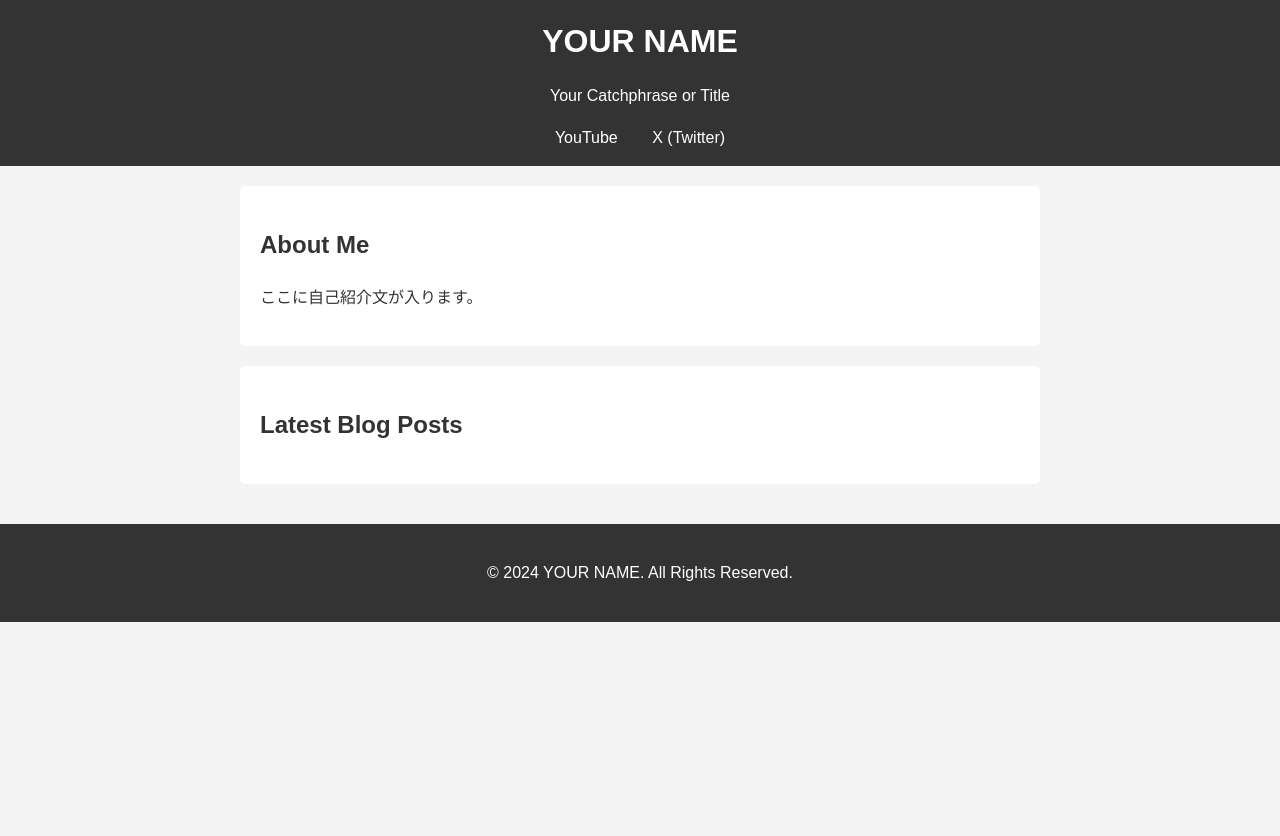
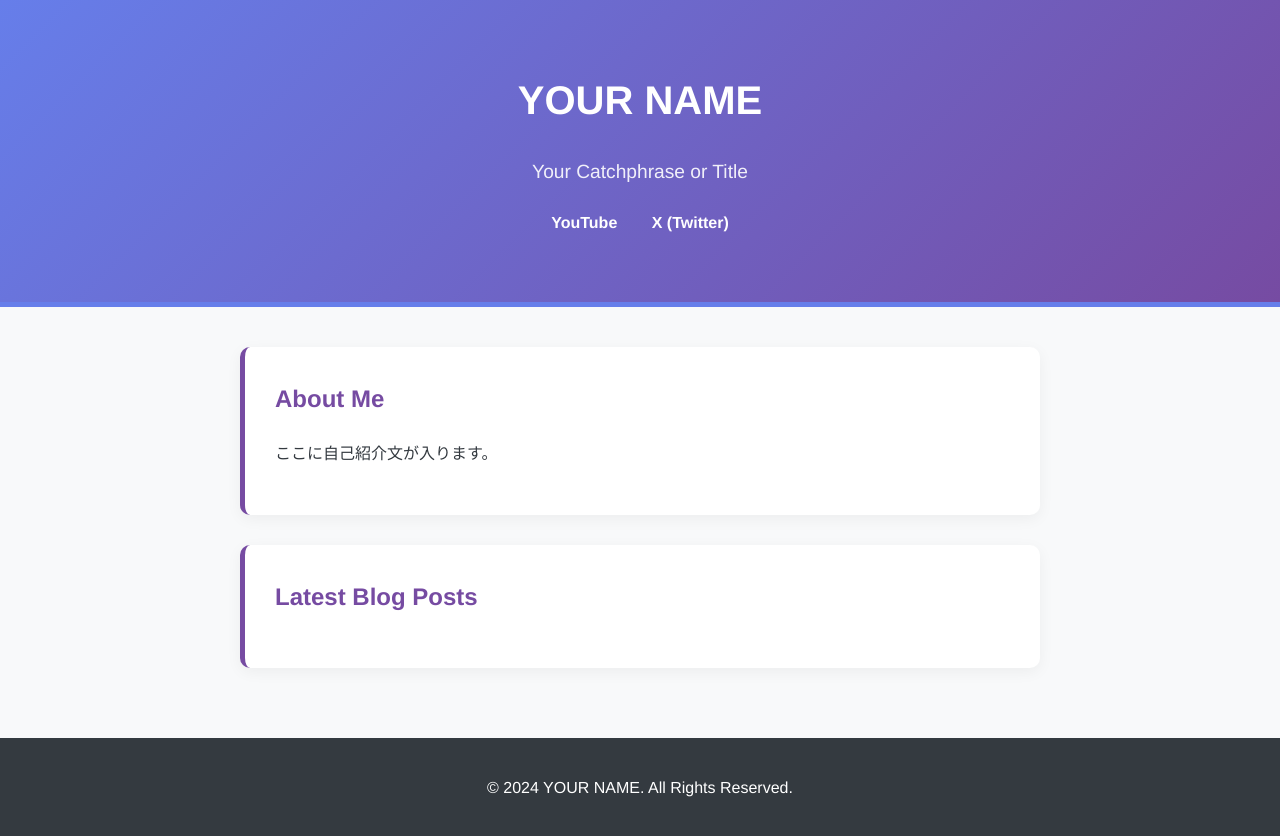
Before and after one commit to myGit-man/my-lp, a website with bundled scripts: page index.html in a window 1280 px wide. Before the commit the page ends 800 px from the top, so only its background shows below. Built offline with nearby package versions, Linux system fonts and the light colour scheme.

Commit message:
Update site design

```diff
--- a/style.css
+++ b/style.css
@@ -1,55 +1,96 @@
+/* 全体のスタイル */
 body {
-    font-family: sans-serif;
-    line-height: 1.6;
+    font-family: 'Helvetica Neue', Arial, 'Hiragino Kaku Gothic ProN', 'Hiragino Sans', Meiryo, sans-serif;
+    line-height: 1.8;
     margin: 0;
     padding: 0;
-    background: #f4f4f4;
-    color: #333;
+    background-color: #f8f9fa; /* 少し落ち着いた背景色 */
+    color: #343a40;
 }
 
+/* ヘッダー */
 header {
-    background: #333;
     color: #fff;
-    padding: 1rem 0;
+    padding: 4rem 2rem;
     text-align: center;
+    /* 美しいグラデーション */
+    background: linear-gradient(135deg, #667eea 0%, #764ba2 100%);
+    border-bottom: 5px solid #667eea;
 }
 
 header h1 {
     margin: 0;
+    font-size: 2.5rem;
+    font-weight: bold;
+}
+
+header p {
+    font-size: 1.2rem;
+    opacity: 0.9;
 }
 
 header nav a {
     color: #fff;
     margin: 0 15px;
     text-decoration: none;
+    font-weight: bold;
+    transition: opacity 0.3s ease;
 }
 
+header nav a:hover {
+    opacity: 0.8;
+}
+
+/* メインコンテンツ */
 main {
-    padding: 20px;
+    padding: 40px 20px;
     max-width: 800px;
     margin: auto;
 }
 
+/* カードデザイン */
 section {
     background: #fff;
-    padding: 20px;
-    margin-bottom: 20px;
-    border-radius: 5px;
+    padding: 30px;
+    margin-bottom: 30px;
+    border-radius: 10px;
+    box-shadow: 0 4px 15px rgba(0, 0, 0, 0.05); /* 影をつけて立体感を出す */
+    border-left: 5px solid #764ba2;
 }
 
+section h2 {
+    margin-top: 0;
+    color: #764ba2;
+}
+
+/* フッター */
 footer {
     text-align: center;
     padding: 20px;
-    background: #333;
+    background: #343a40;
     color: #fff;
 }
 
+/* ブログ記事のスタイル */
 #posts-container .post {
-    border-bottom: 1px solid #ddd;
-    padding-bottom: 10px;
-    margin-bottom: 10px;
+    border-bottom: 1px solid #eee;
+    padding: 15px 0;
+    margin-bottom: 15px;
 }
 
 #posts-container .post:last-child {
     border-bottom: none;
+    margin-bottom: 0;
+    padding-bottom: 0;
 }
+
+#posts-container .post h3 {
+    margin-top: 0;
+    margin-bottom: 5px;
+}
+
+#posts-container .post p {
+    margin: 0;
+    color: #6c757d;
+    font-size: 0.9rem;
+}
```
